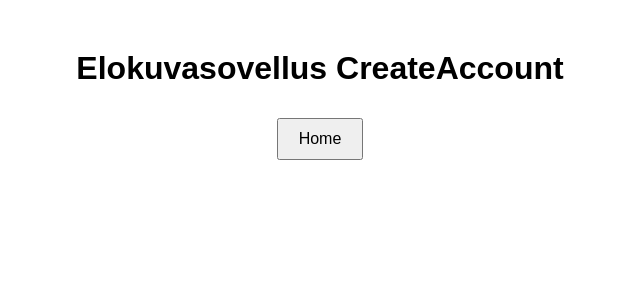
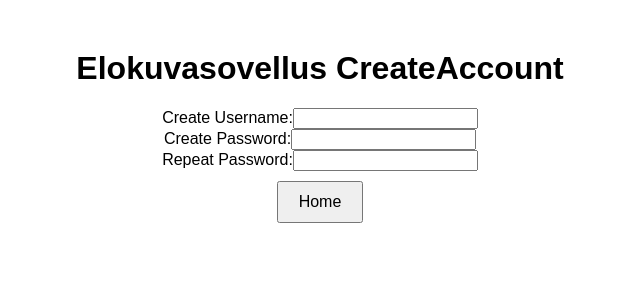
Before and after one commit to TVT22-7/Elokuvasovellus, a React (Create React App) app in the folder client/: page /CreateAccount in a window 1280 px wide. Shown: the top 300 px of the page, without its empty margins (320-960 px from the left). Built offline with nearby package versions, Linux system fonts and the light colour scheme; the HTML template or start-up script is replaced by a standard one.

Commit message:
createaccount
create username, create password

```diff
--- a/client/src/pages/CreateAccount/CreateAccount.js
+++ b/client/src/pages/CreateAccount/CreateAccount.js
@@ -5,6 +5,21 @@ function CreateAccount() {
     return (
         <div>
             <h1>Elokuvasovellus CreateAccount</h1>
+
+            <div>
+                <label htmlFor=" create username"> Create Username:</label>
+                <input type="text" id="username" name="username" />
+            </div>
+
+            <div>
+                <label htmlFor="password">Create Password:</label>
+                <input type="password" id="password" name="password" />
+            </div>
+
+            <div>
+                <label htmlFor="password"> Repeat Password:</label>
+                <input type="password" id="password" name="password" />
+            </div>
 
             <Link to="/home">
                 <button>Home</button>
```
